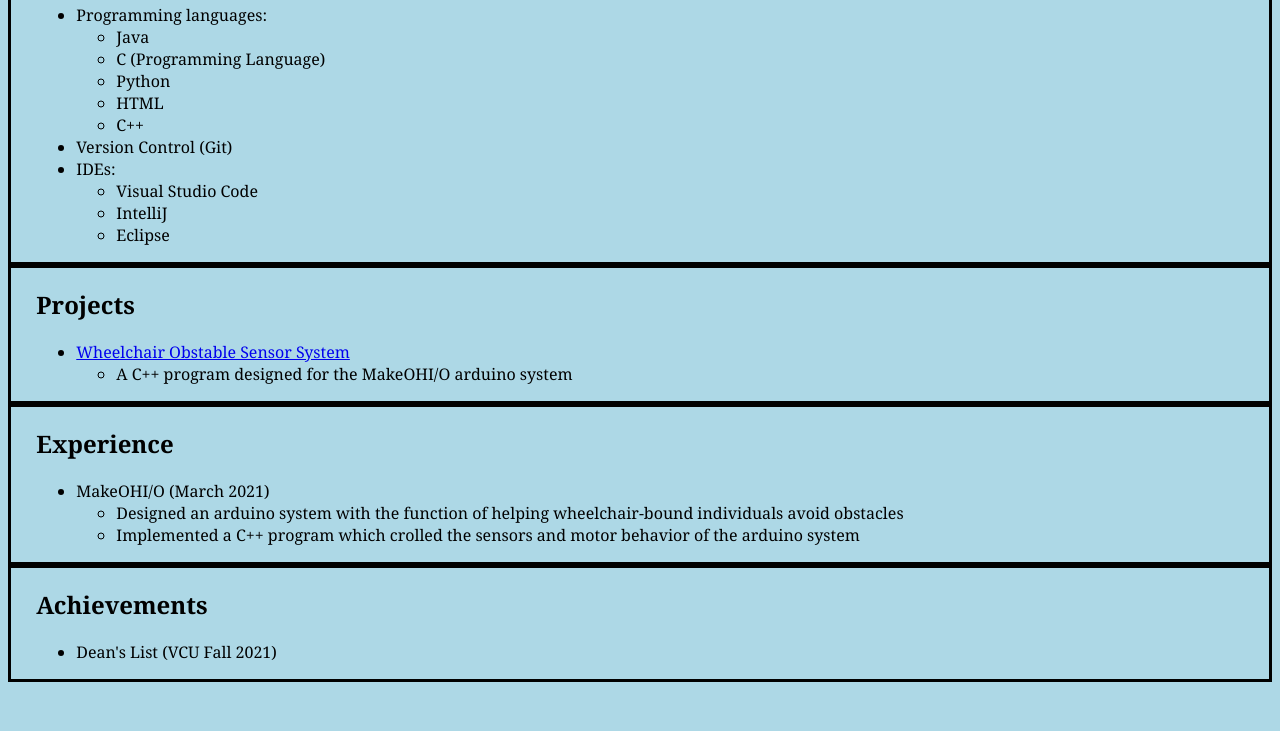
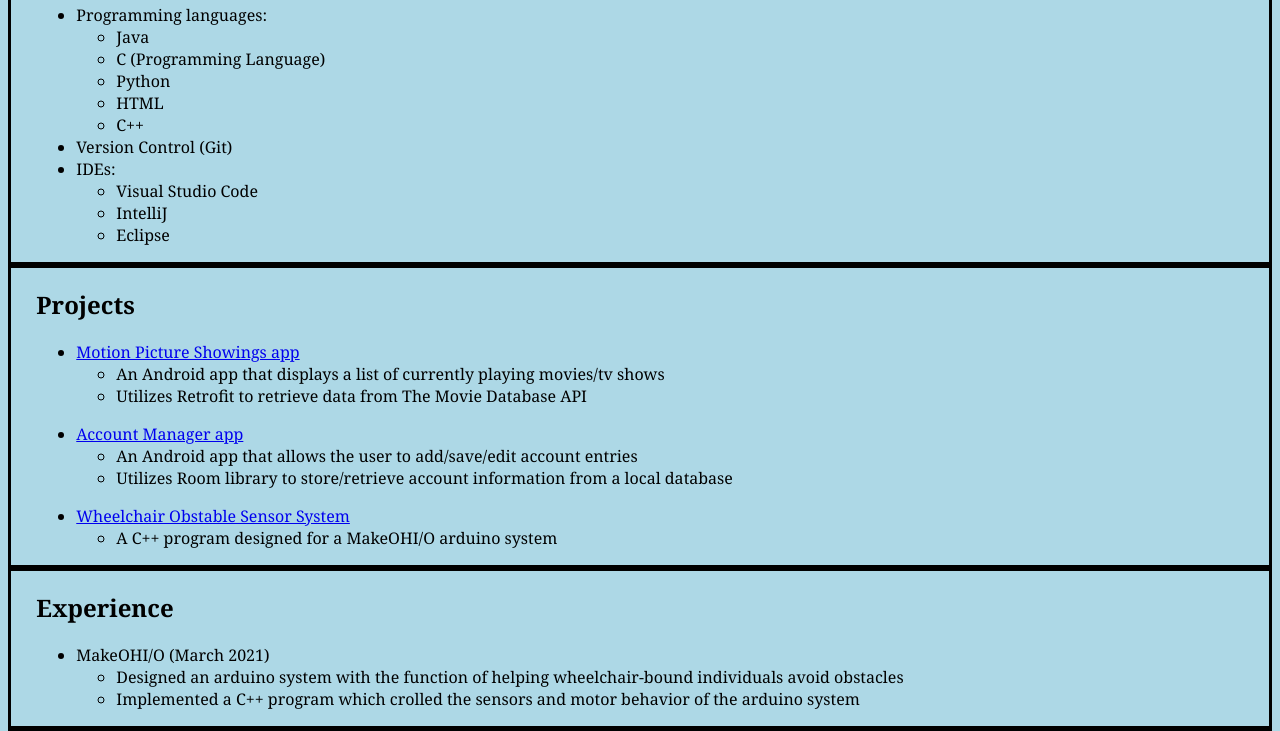
Before and after one commit to Seraxle/JarvisResume, a plain HTML site: page index.html in a window 1280 px wide. Shown: the part 635-1366 px from the top of the page. Before the commit the page ends 1325 px from the top, so only its background shows below. Drawn offline with Linux system fonts and the light colour scheme.

Commit message:
Added two Android projects and fixed Dean's List date

```diff
--- a/index.html
+++ b/index.html
@@ -29,7 +29,7 @@
       </p>
       <p class="content">Virginia Commmonwealth University (2019-2021)</p>
       <p class="content">Bachelor of Science in Computer Science</p>
-      <p class="content">Expected graduation date: May 2023</p>
+      <p class="content">Expected graduation: Spring 2023</p>
     </section>
 
     <section class="skills">
@@ -57,12 +57,34 @@
       <h2 class="header">Projects</h2>
       <ul>
         <li>
+          <a href="https://github.com/Seraxle/MotionPictureShowings"
+            >Motion Picture Showings app</a
+          >
+        </li>
+        <ul>
+          <li>An Android app that displays a list of currently playing movies/tv shows</li>
+          <li>Utilizes Retrofit to retrieve data from The Movie Database API</li>
+        </ul>
+      </ul>
+      <ul>
+        <li>
+          <a href="https://github.com/Seraxle/AccountManager"
+            >Account Manager app</a
+          >
+        </li>
+        <ul>
+          <li>An Android app that allows the user to add/save/edit account entries</li>
+          <li>Utilizes Room library to store/retrieve account information from a local database</li>
+        </ul>
+      </ul>
+      <ul>
+        <li>
           <a href="https://github.com/Lance1911/WheelChair-Obstacle-Sensor"
             >Wheelchair Obstable Sensor System</a
           >
         </li>
         <ul>
-          <li>A C++ program designed for the MakeOHI/O arduino system</li>
+          <li>A C++ program designed for a MakeOHI/O arduino system</li>
         </ul>
       </ul>
     </section>
@@ -87,7 +109,7 @@
     <section class="achievements">
       <h2 class="header">Achievements</h2>
       <ul>
-        <li>Dean's List (VCU Fall 2021)</li>
+        <li>Dean's List (VCU Fall 2020)</li>
       </ul>
     </section>
   </body>
```
